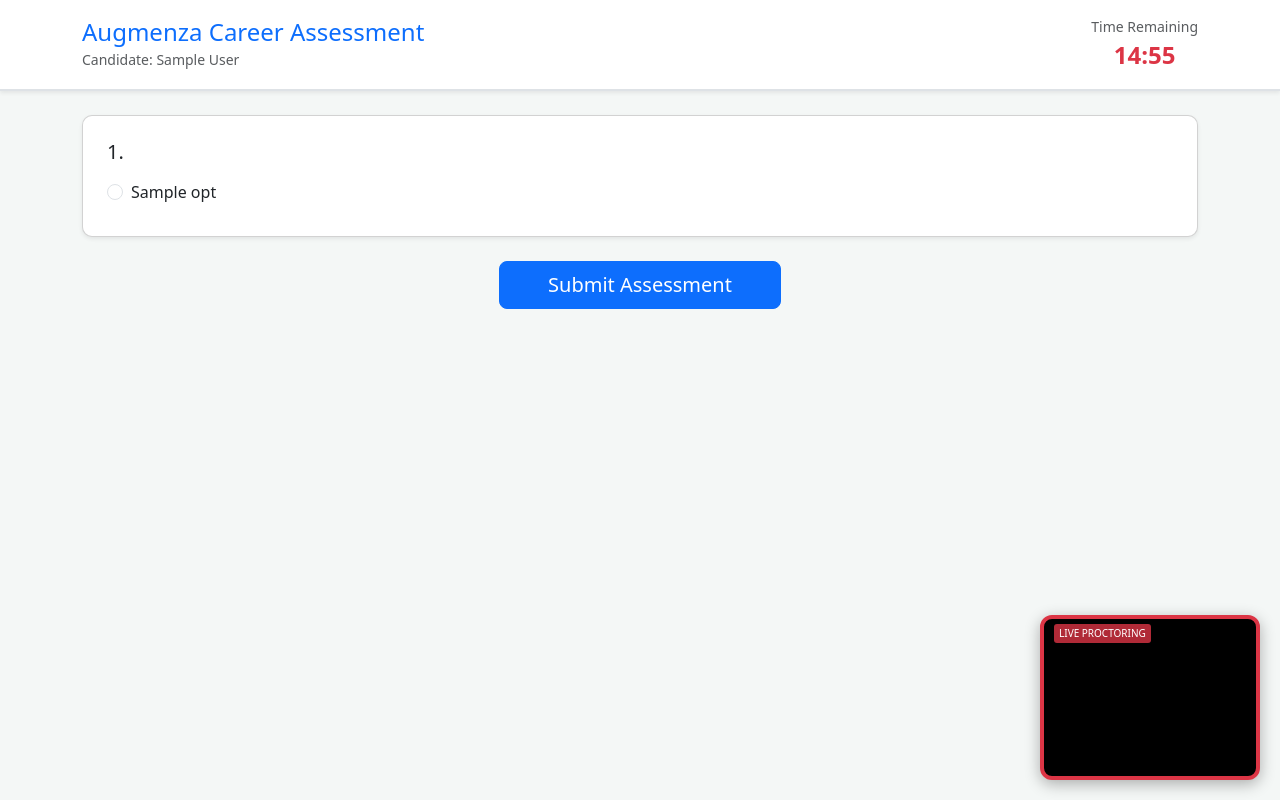
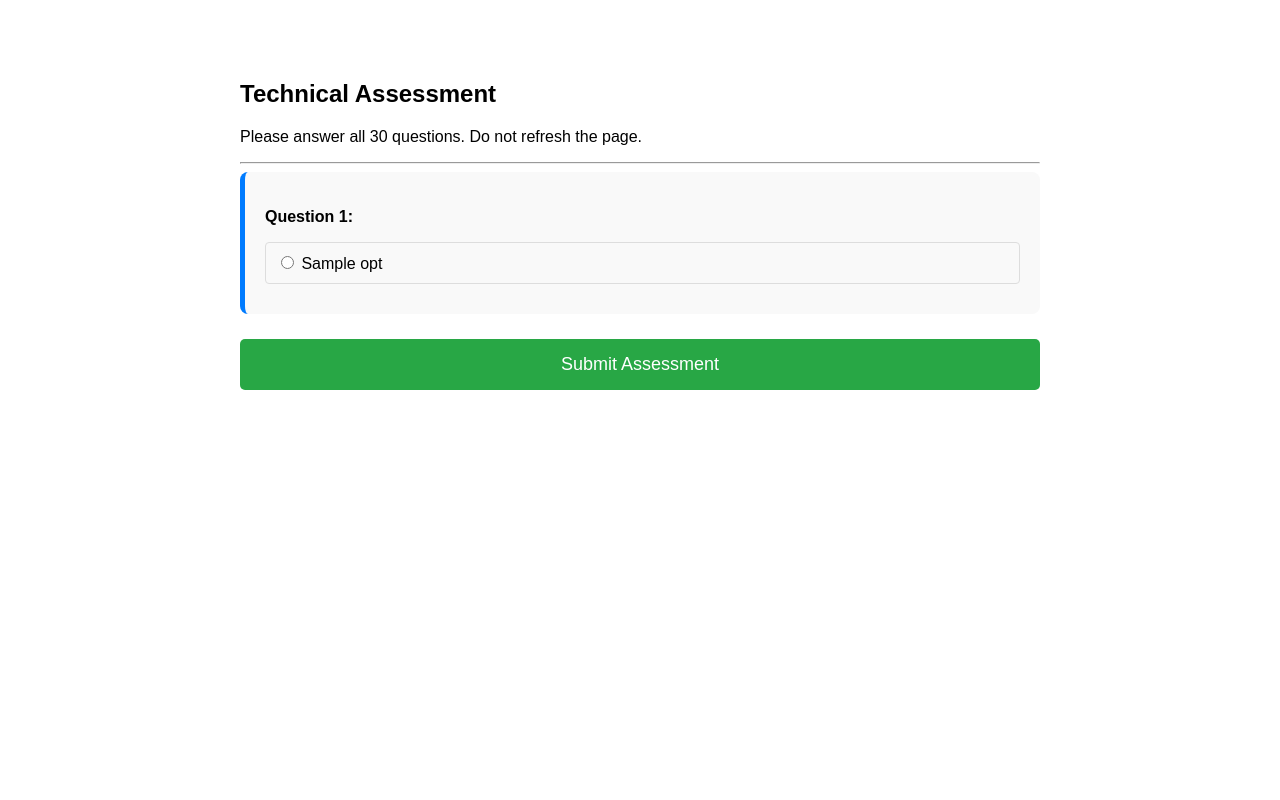
Before and after one commit to Nareshsolank/augmenza-assessment, a Flask app: template templates/test.html in a window 1280 px wide. Run offline with Flask 3, Linux system fonts and the light colour scheme; the visitor is signed in with stand-in values (Sample User, id 1); the template is opened without the code that fills it: most values are stand-ins (such as "Sample title", 1, 10 or a date in 2020).

Commit message:
Final fix for cookie size and session timeout

````diff
--- a/app.py
+++ b/app.py
@@ -76,15 +76,15 @@
 
     MODEL_ID = "models/gemini-2.5-flash"
 
+    # Prompt updated to be more concise to avoid JSON truncation
     prompt = f"""
     Generate exactly 30 technical MCQs for a {post} role with {exp} years of experience.
-    Focus ONLY on these skills/languages: {', '.join(skills)}.
+    Focus ONLY on these skills: {', '.join(skills)}.
 
     Format: A JSON list of objects.
-    Each object must have:
-    "q": "the question",
-    "options": ["opt0", "opt1", "opt2", "opt3"],
-    "a": 0 (index of correct answer)
+    KEEP QUESTIONS AND OPTIONS SHORT.
+    Each object:
+    {{"q": "the question", "options": ["opt0", "opt1", "opt2", "opt3"], "a": 0}}
     """
 
     try:
@@ -101,37 +101,37 @@
             text_response = text_response.split("```")[1].split("```")[0].strip()
 
         questions = json.loads(text_response)
-        session['questions'] = questions
+        # WE REMOVED: session['questions'] = questions
         return render_template('test.html', questions=questions)
 
     except Exception as e:
-        return f"Assessment Generation Error: {e}. Try again in a moment."
+        return f"Error: {e}. Try refreshing the page."
 
 @app.route('/submit_test', methods=['POST'])
 def submit_test():
-    questions = session.get('questions', [])
-    user_answers = []
     score = 0
+    total_questions = 30
 
-    for i in range(len(questions)):
+    for i in range(total_questions):
         selected = request.form.get(f'q{i}')
-        correct = str(questions[i]['a'])
-        user_answers.append(selected)
+        # We now get the correct answer from a hidden field in the form
+        correct = request.form.get(f'correct_{i}')
+
         if selected == correct:
             score += 1
 
-    percentage = round((score / 30) * 100, 2)
+    percentage = round((score / total_questions) * 100, 2)
 
+    # Save to CSV
     with open(CSV_FILE, 'a', newline='') as f:
         writer = csv.writer(f)
         writer.writerow([
             session.get('name'), session.get('phone'), session.get('email'),
             session.get('post_applied'), ", ".join(session.get('selected_skills', [])),
-            f"{score}/30", f"{percentage}%", datetime.datetime.now().strftime("%Y-%m-%d %H:%M")
+            f"{score}/{total_questions}", f"{percentage}%", datetime.datetime.now().strftime("%Y-%m-%d %H:%M")
         ])
 
-    return render_template('result.html', score=score, percentage=percentage,
-                           questions=questions, user_answers=user_answers)
+    return render_template('result.html', score=score, percentage=percentage)
 
 if __name__ == '__main__':
     port = int(os.environ.get("PORT", 5000))
--- a/templates/test.html
+++ b/templates/test.html
@@ -3,115 +3,45 @@
 <head>
     <meta charset="UTF-8">
     <meta name="viewport" content="width=device-width, initial-scale=1.0">
-    <title>Assessment - Augmenza Career</title>
-    <link rel="stylesheet" href="https://cdn.jsdelivr.net/npm/bootstrap@5.3.0/dist/css/bootstrap.min.css">
+    <title>Technical Assessment - Augmenza</title>
+    <link rel="stylesheet" href="{{ url_for('static', registry='style.css') }}">
     <style>
-        body { background-color: #f4f7f6; }
-        .sticky-header {
-            position: sticky; top: 0; z-index: 1020;
-            background: white; border-bottom: 2px solid #dee2e6;
-        }
-        .proctoring-box {
-            position: fixed; bottom: 20px; right: 20px;
-            width: 220px; height: 165px;
-            border: 4px solid #dc3545; border-radius: 12px;
-            background: #000; overflow: hidden; z-index: 1050;
-            box-shadow: 0 4px 15px rgba(0,0,0,0.3);
-        }
-        .question-card { border-radius: 10px; transition: 0.3s; }
-        .question-card:hover { box-shadow: 0 4px 8px rgba(0,0,0,0.1); }
-        #timer { font-size: 1.5rem; font-weight: bold; }
+        .test-container { max-width: 800px; margin: 40px auto; padding: 20px; font-family: sans-serif; }
+        .question-card { background: #f9f9f9; padding: 20px; border-radius: 8px; margin-bottom: 25px; border-left: 5px solid #007bff; }
+        .options-list { list-style: none; padding: 0; }
+        .option-item { margin: 10px 0; padding: 10px; border: 1px solid #ddd; border-radius: 4px; cursor: pointer; }
+        .option-item:hover { background: #eef; }
+        .submit-btn { background: #28a745; color: white; padding: 15px 30px; border: none; border-radius: 5px; font-size: 18px; cursor: pointer; display: block; width: 100%; }
     </style>
 </head>
 <body>
 
-    <div class="proctoring-box">
-        <video id="webcam" autoplay muted playsinline style="width: 100%; height: 100%; object-fit: cover;"></video>
-        <div style="position: absolute; top: 5px; left: 10px; color: white; font-size: 10px; background: rgba(220, 53, 69, 0.8); padding: 2px 5px; border-radius: 3px;">LIVE PROCTORING</div>
-    </div>
+    <div class="test-container">
+        <h2>Technical Assessment</h2>
+        <p>Please answer all 30 questions. Do not refresh the page.</p>
+        <hr>
 
-    <div class="sticky-header p-3 mb-4 shadow-sm">
-        <div class="container d-flex justify-content-between align-items-center">
-            <div>
-                <h4 class="mb-0 text-primary">Augmenza Career Assessment</h4>
-                <small class="text-muted">Candidate: {{ session.name }}</small>
+        <form action="{{ url_for('submit_test') }}" method="POST">
+            {% for i in range(questions|length) %}
+            <div class="question-card">
+                <p><strong>Question {{ i + 1 }}:</strong> {{ questions[i].q }}</p>
+
+                <div class="options-list">
+                    {% for j in range(questions[i].options|length) %}
+                    <label class="option-item" style="display: block;">
+                        <input type="radio" name="q{{ i }}" value="{{ j }}" required>
+                        {{ questions[i].options[j] }}
+                    </label>
+                    {% endfor %}
+                </div>
+
+                <input type="hidden" name="correct_{{ i }}" value="{{ questions[i].a }}">
             </div>
-            <div class="text-center">
-                <span class="text-muted d-block small">Time Remaining</span>
-                <span id="timer" class="text-danger">15:00</span>
-            </div>
-        </div>
-    </div>
-
-    <div class="container">
-        <form id="assessmentForm" action="/submit_test" method="POST">
-
-            {% for question in questions %}
-                {% set outer_loop = loop %}
-
-                <div class="card question-card mb-4 p-4 shadow-sm">
-                    <h5 class="mb-3">{{ outer_loop.index }}. {{ question.q }}</h5>
-                    <div class="options-list">
-                        {% for option in question.options %}
-                        <div class="form-check mb-2">
-                            <input class="form-check-input" type="radio"
-                                   name="q{{ outer_loop.index0 }}"
-                                   id="q{{ outer_loop.index0 }}_{{ loop.index0 }}"
-                                   value="{{ loop.index0 }}" required>
-                            <label class="form-check-label w-100" for="q{{ outer_loop.index0 }}_{{ loop.index0 }}">
-                                {{ option }}
-                            </label>
-                        </div>
-                        {% endfor %}
-                    </div>
-                </div>
             {% endfor %}
 
-            <div class="text-center mb-5">
-                <button type="submit" class="btn btn-primary btn-lg px-5">Submit Assessment</button>
-            </div>
+            <button type="submit" class="submit-btn">Submit Assessment</button>
         </form>
     </div>
 
-    <script>
-        // --- 1. PROCTORING: Camera Initialization ---
-        async function initCamera() {
-            try {
-                const stream = await navigator.mediaDevices.getUserMedia({ video: true });
-                document.getElementById('webcam').srcObject = stream;
-            } catch (err) {
-                alert("Camera access is required for proctoring. Please enable it and refresh.");
-            }
-        }
-        initCamera();
-
-        // --- 2. SECURITY: Tab Switch Detection ---
-        document.addEventListener('visibilitychange', () => {
-            if (document.hidden) {
-                alert("Unauthorized tab switch detected. The test will be submitted automatically.");
-                document.getElementById('assessmentForm').submit();
-            }
-        });
-
-        // --- 3. TIMER: 15 Minute Countdown ---
-        let timeRemaining = 15 * 60; // 15 minutes in seconds
-        const timerDisplay = document.getElementById('timer');
-
-        const countdown = setInterval(() => {
-            let minutes = Math.floor(timeRemaining / 60);
-            let seconds = timeRemaining % 60;
-
-            seconds = seconds < 10 ? '0' + seconds : seconds;
-            timerDisplay.innerHTML = `${minutes}:${seconds}`;
-
-            if (timeRemaining <= 0) {
-                clearInterval(countdown);
-                alert("Time is up! Your assessment is being submitted.");
-                document.getElementById('assessmentForm').submit();
-            }
-            timeRemaining--;
-        }, 1000);
-    </script>
-
 </body>
 </html>
````
